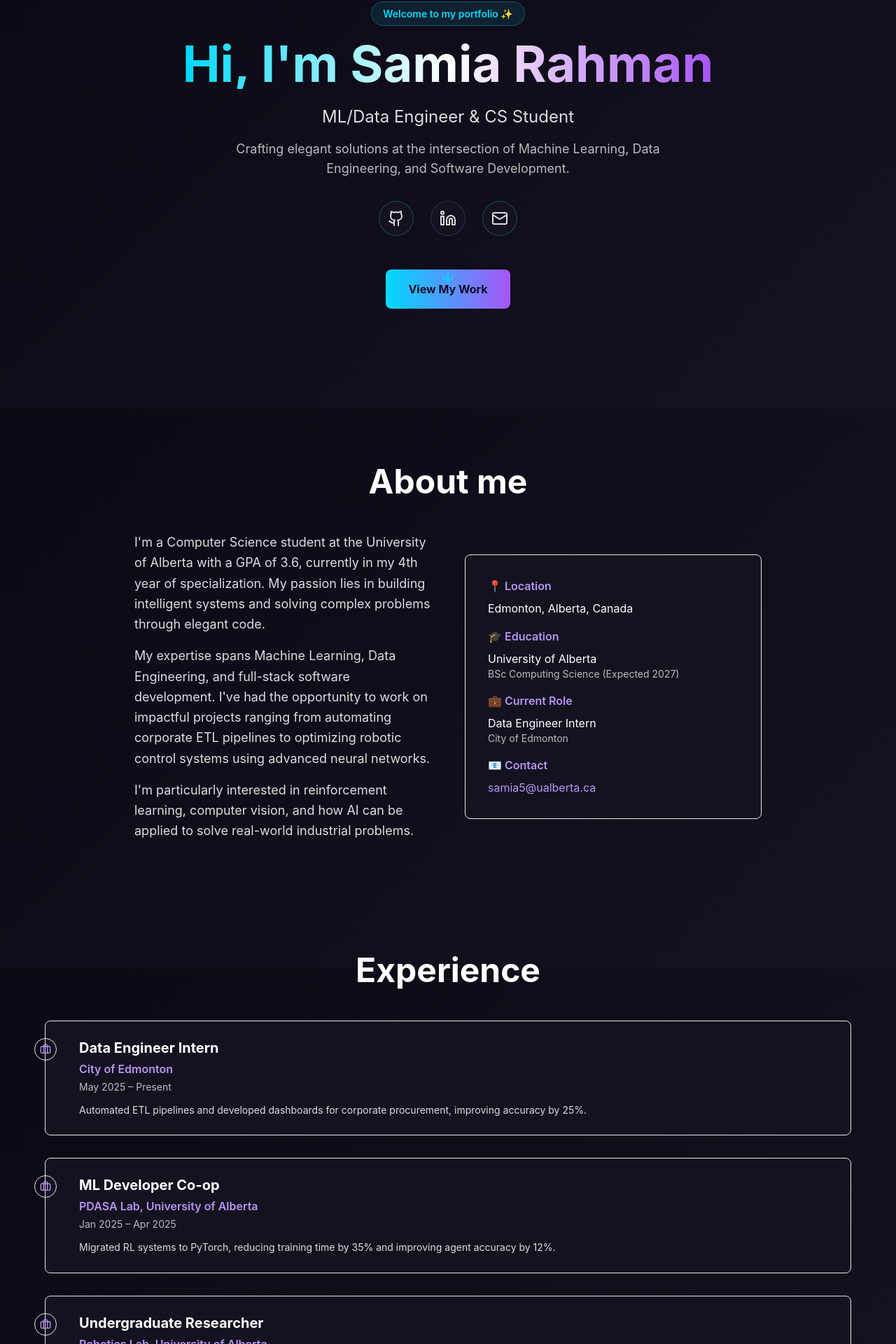
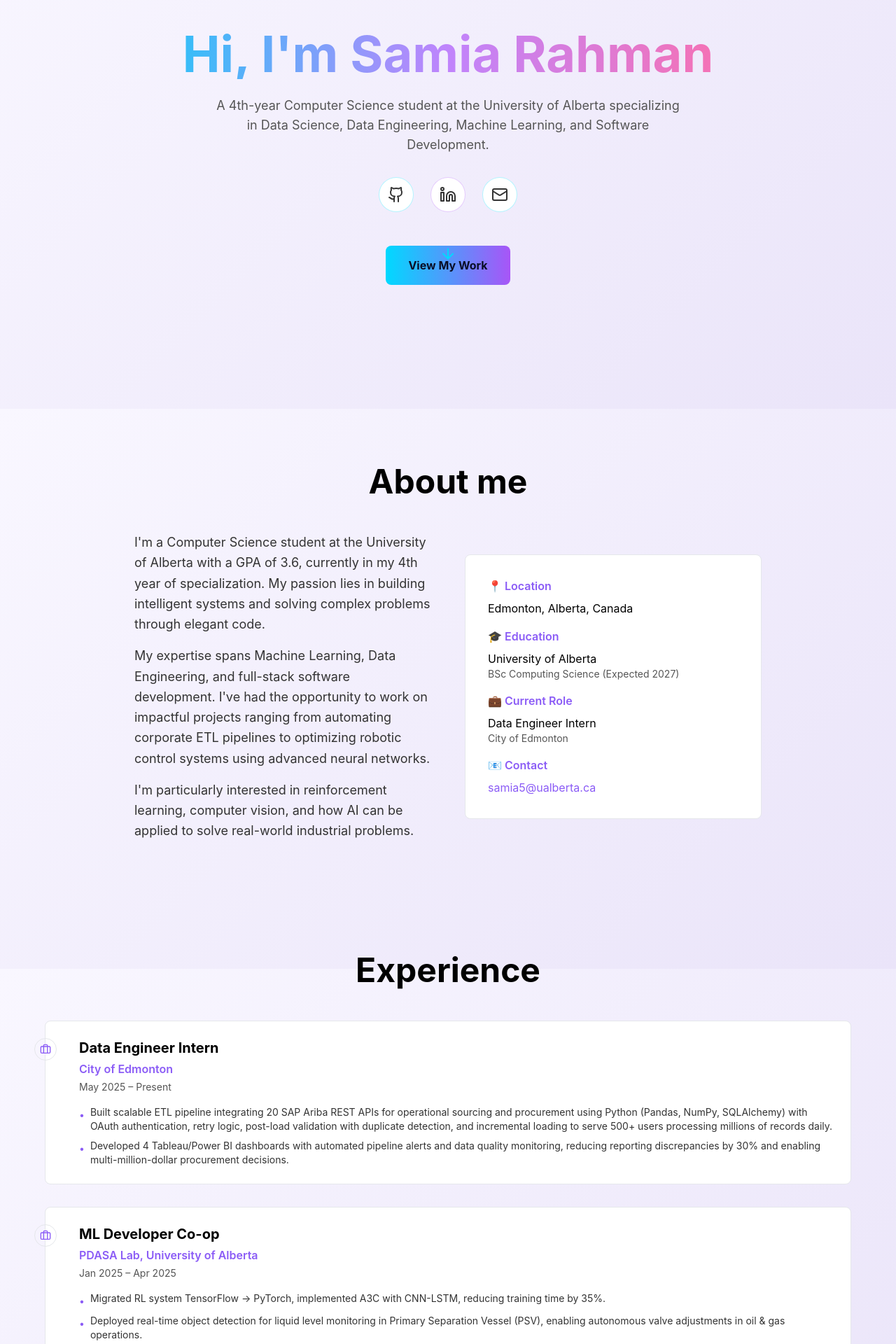
Before and after one commit to samia225/samia-portfolio, a Next.js app in the folder samia-portfolio/: page / in a window 1280 px wide. Shown: the part 216-2136 px from the top of the page at 70% size. Built offline with nearby package versions, Linux system fonts and the light colour scheme.

Commit message:
Changed the theme to light mode

```diff
--- a/samia-portfolio/app/globals.css
+++ b/samia-portfolio/app/globals.css
@@ -13,7 +13,8 @@ html {
 }
 
 /* ===== DEFINE THEME COLORS ===== */
-html[data-theme='light'] {
+html[data-theme='light'],
+html:not([data-theme])  {
   --bg-primary: #f9f9fb;
   --card-bg: #ffffff;
   --text-primary: #000000;
@@ -25,8 +26,7 @@ html[data-theme='light'] {
   --shadow-color: rgba(0, 0, 0, 0.05);
 }
 
-html[data-theme='dark'],
-html:not([data-theme]) {
+html[data-theme='dark'] {
   --bg-primary: #0a0914;
   --card-bg: #14121f;
   --text-primary: #ffffff;
--- a/samia-portfolio/components/Experience.tsx
+++ b/samia-portfolio/components/Experience.tsx
@@ -15,7 +15,7 @@ export default function Experience() {
           viewport={{ once: true }}
         >
           {/* ---- HEADER ---- */}
-        <h2
+          <h2
             className="text-4xl md:text-5xl font-bold mb-12 text-center"
             style={{ color: 'var(--text-primary)' }}
           >
@@ -49,9 +49,24 @@ export default function Experience() {
                   <p className="text-[var(--text-tertiary)] text-sm mb-3">
                     {exp.period}
                   </p>
-                  <p className="text-[var(--text-secondary)] leading-relaxed text-sm">
+                  <p className="text-[var(--text-secondary)] leading-relaxed text-sm mb-4">
                     {exp.description}
                   </p>
+
+                  {/* Highlights/Bullet Points */}
+                  {exp.highlights && exp.highlights.length > 0 && (
+                    <ul className="space-y-2">
+                      {exp.highlights.map((point, i) => (
+                        <li
+                          key={i}
+                          className="text-[var(--text-secondary)] text-sm flex items-start gap-2"
+                        >
+                          <span className="text-[var(--accent)] mt-1 flex-shrink-0">•</span>
+                          <span>{point}</span>
+                        </li>
+                      ))}
+                    </ul>
+                  )}
                 </div>
               </motion.div>
             ))}
--- a/samia-portfolio/components/Hero.tsx
+++ b/samia-portfolio/components/Hero.tsx
@@ -13,22 +13,17 @@ export default function Hero() {
           animate={{ opacity: 1, y: 0 }}
           transition={{ duration: 0.8 }}
         >
-          <div className="mb-6 inline-block">
-            <span className="px-4 py-2 bg-cyan-accent/10 border border-cyan-accent/30 rounded-full text-cyan-accent text-sm font-semibold">
-              Welcome to my portfolio ✨
-            </span>
-          </div>
 
-          <h1 className="text-5xl md:text-7xl font-bold mb-6 bg-gradient-to-r from-cyan-accent via-white to-purple-accent bg-clip-text text-transparent">
+
+          <h1 className="text-5xl md:text-7xl font-bold mb-6 bg-gradient-to-r from-sky-400 via-purple-400 to-pink-400 bg-clip-text text-transparent">
             Hi, I'm {portfolioData.name}
           </h1>
 
-          <p className="text-xl md:text-2xl text-gray-300 mb-4">
-            {portfolioData.title}
-          </p>
+
+
 
           <p className="text-lg text-gray-400 max-w-2xl mx-auto mb-8">
-            Crafting elegant solutions at the intersection of Machine Learning, Data Engineering, and Software Development.
+            A 4th-year Computer Science student at the University of Alberta specializing in Data Science, Data Engineering, Machine Learning, and Software Development.
           </p>
         </motion.div>
 
--- a/samia-portfolio/components/ThemeContext.tsx
+++ b/samia-portfolio/components/ThemeContext.tsx
@@ -12,7 +12,7 @@ interface ThemeContextType {
 const ThemeContext = createContext<ThemeContextType | undefined>(undefined)
 
 export function ThemeProvider({ children }: { children: React.ReactNode }) {
-  const [theme, setTheme] = useState<Theme>('dark')
+  const [theme, setTheme] = useState<Theme>('light')
   const [mounted, setMounted] = useState(false)
 
   // Load theme from localStorage on mount
@@ -24,7 +24,7 @@ export function ThemeProvider({ children }: { children: React.ReactNode }) {
     } else {
       // Check system preference
       const prefersDark = window.matchMedia('(prefers-color-scheme: dark)').matches
-      const initialTheme = prefersDark ? 'dark' : 'dark' // Default to dark
+      const initialTheme = prefersDark ? 'dark' : 'light' // Default to light
       setTheme(initialTheme)
       document.documentElement.setAttribute('data-theme', initialTheme)
     }
--- a/samia-portfolio/data/portfolio.ts
+++ b/samia-portfolio/data/portfolio.ts
@@ -23,7 +23,7 @@ My journey spans from automating corporate procurement pipelines to optimizing r
     {
       id: 1,
       title: 'FoodMinder: Smart Grocery Management',
-      description: 'A React Native app that automates receipt scanning and tracks expiration dates. Reduces manual entry by 80% using OCR and Gemini API for intelligent expense monitoring.',
+      description: 'Scalable data integration and analytics solution for enterprise procurement.',
       tech: ['React Native', 'TypeScript', 'OCR', 'Gemini API'],
       github: '#',
       demo: '#',
@@ -80,19 +80,30 @@ My journey spans from automating corporate procurement pipelines to optimizing r
       role: 'Data Engineer Intern',
       company: 'City of Edmonton',
       period: 'May 2025 – Present',
-      description: 'Automated ETL pipelines and developed dashboards for corporate procurement, improving accuracy by 25%.',
+      description: '',
+      highlights: [
+        'Built scalable ETL pipeline integrating 20 SAP Ariba REST APIs for operational sourcing and procurement using Python (Pandas, NumPy, SQLAlchemy) with OAuth authentication, retry logic, post-load validation with duplicate detection, and incremental loading to serve 500+ users processing millions of records daily.',
+        'Developed 4 Tableau/Power BI dashboards with automated pipeline alerts and data quality monitoring, reducing reporting discrepancies by 30% and enabling multi-million-dollar procurement decisions.'
+      ],
     },
     {
       role: 'ML Developer Co-op',
       company: 'PDASA Lab, University of Alberta',
       period: 'Jan 2025 – Apr 2025',
-      description: 'Migrated RL systems to PyTorch, reducing training time by 35% and improving agent accuracy by 12%.',
+      description: '',
+      highlights: [
+        'Migrated RL system TensorFlow → PyTorch, implemented A3C with CNN-LSTM, reducing training time by 35%.',
+        'Deployed real-time object detection for liquid level monitoring in Primary Separation Vessel (PSV), enabling autonomous valve adjustments in oil & gas operations.'
+      ],
     },
     {
       role: 'Undergraduate Researcher',
       company: 'Robotics Lab, University of Alberta',
       period: 'Sep 2024 – Present',
       description: 'Designed autoencoder-based action maps for robotic control with improved transferability.',
+      highlights: ['Designed custom VAE with Soft Actor-Critic (SAC) in PyTorch, tested on RobotSuite. Improved model transferability and reduced training data by 40%.',
+        'Optimized linear MPC for UAV control (thrust, pitch, roll), achieving 27% faster response, 41% stability improvement, 18% lower overhead.'
+      ],
     },
   ],
 }
```
